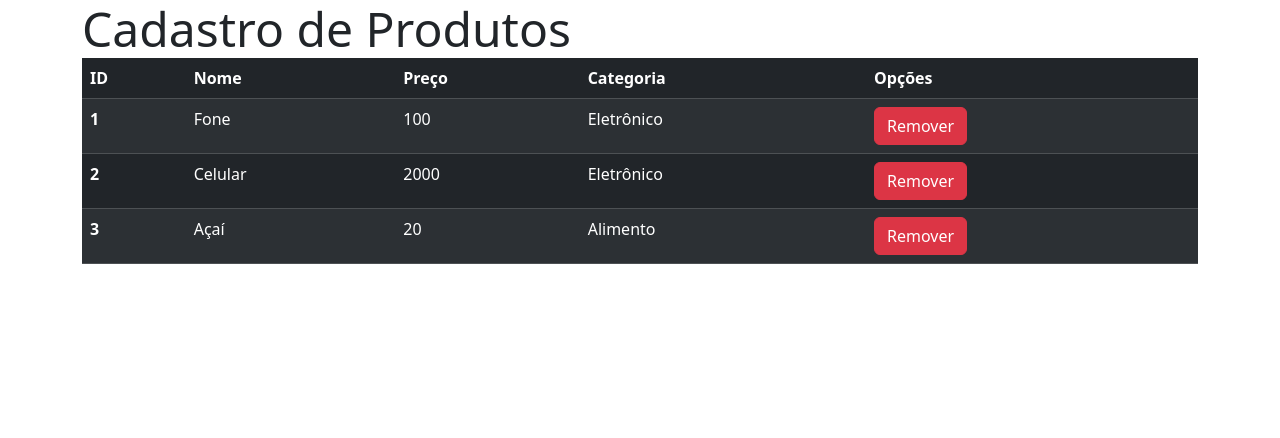
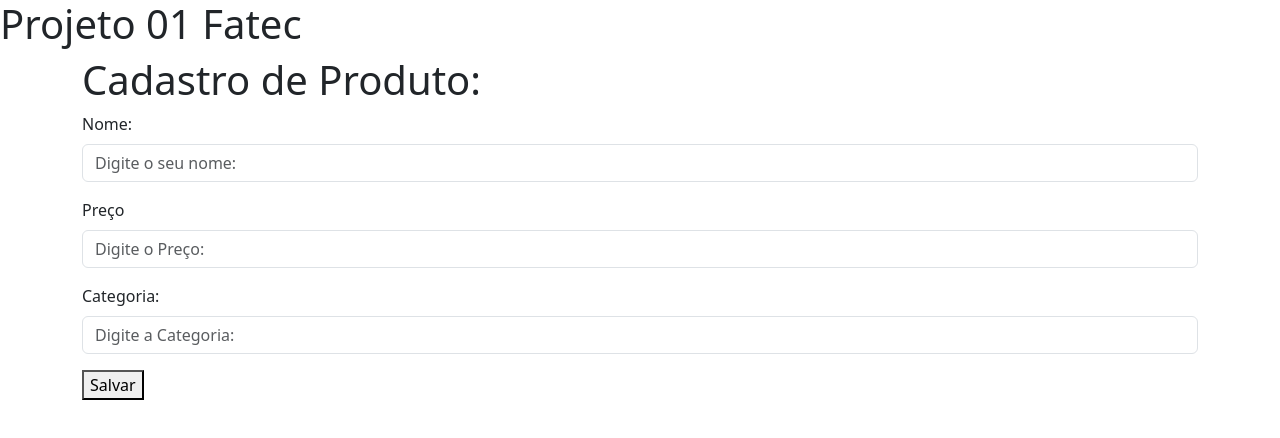
Before and after one commit to KatiaCursi/projeto-1-fatec, an Angular app: page /product/1 in a window 1280 px wide. Before the commit this address led to /. Shown: the top 438 px of the page. Built offline with nearby package versions, Linux system fonts and the light colour scheme; data requests are answered from the project's data file.

Commit message:
product-form

```diff
--- a/src/app/app-routing.module.ts
+++ b/src/app/app-routing.module.ts
@@ -1,7 +1,13 @@
-import { NgModule } from '@angular/core';
+import { Component, NgModule } from '@angular/core';
 import { RouterModule, Routes } from '@angular/router';
+import { ProductsTableComponent } from './products-table/products-table.component';
+import { ProductFormComponent } from './product-form/product-form.component';
 
-const routes: Routes = [];
+const routes: Routes = [
+  { path: '', redirectTo: '/products', pathMatch: 'full'},
+  {path: 'products' , component: ProductsTableComponent},
+  {path: 'product/:id'  , component: ProductFormComponent}
+];
 
 @NgModule({
   imports: [RouterModule.forRoot(routes)],
--- a/src/app/app.component.html
+++ b/src/app/app.component.html
@@ -1 +1,2 @@
-<app-products-table></app-products-table>
+<h1>Projeto 01 Fatec</h1>
+<router-outlet></router-outlet>
--- a/src/app/app.module.ts
+++ b/src/app/app.module.ts
@@ -7,12 +7,14 @@
 
 import { ProductsTableComponent } from './products-table/products-table.component';
 import { HttpClientModule } from '@angular/common/http';
+import { ProductFormComponent } from './product-form/product-form.component';
 
 @NgModule({
   declarations: [
     AppComponent,
 
-    ProductsTableComponent
+    ProductsTableComponent,
+          ProductFormComponent
   ],
   imports: [
     BrowserModule,
--- /dev/null
+++ b/src/app/product-form/product-form.component.html
@@ -0,0 +1,19 @@
+<div class="container">
+    <h1> Cadastro de Produto:</h1>
+    <form>
+    <div class="mb-3">
+        <label for="name" class="form-label">Nome:</label>
+        <input type="text" class="form-control" id="name" placeholder="Digite o seu nome:">
+      </div>
+      <div class="mb-3">
+        <label for="price" class="form-label">Preço</label>
+        <input type="text" class="form-control" id="price" placeholder="Digite o Preço:">
+      </div>
+      <div class="mb-3">
+        <label for="category" class="form-label">Categoria:</label>
+        <input type="text" class="form-control" id="category" placeholder="Digite a Categoria:">
+      </div>
+
+      <button type="button" class="btn-primary">Salvar</button>
+    </form>
+</div>
--- a/src/app/products-table/products-table.component.html
+++ b/src/app/products-table/products-table.component.html
@@ -15,7 +15,7 @@
         <tbody>
           <tr *ngFor="let product of products">
             <th scope="row">{{product.id}}</th>
-            <td>{{product.name}}</td>
+            <td><a [routerLink]="['/product', product.id]">{{product.name}}</a></td>
             <td>{{product.price}}</td>
             <td>{{product.category}}</td>
             <td><button class="btn btn-danger" (click)="delete(product)"> Remover </button></td>
```
Also changed, not shown: src/app/product-form/product-form.component.ts (added, +10 -0 lines), src/app/product-form/product-form.component.css (added), 1 other file (tests, documents, lock files or other folders).
